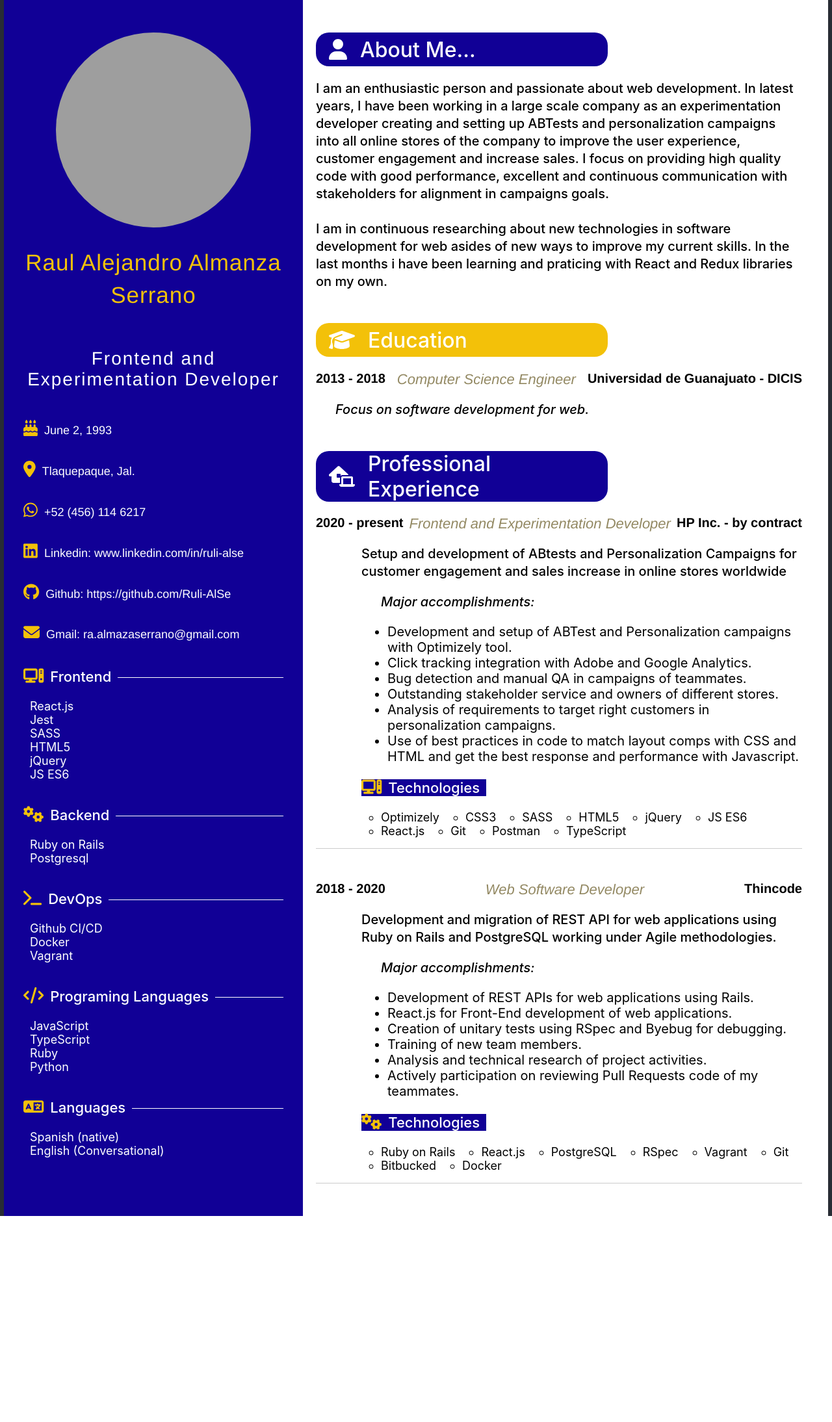
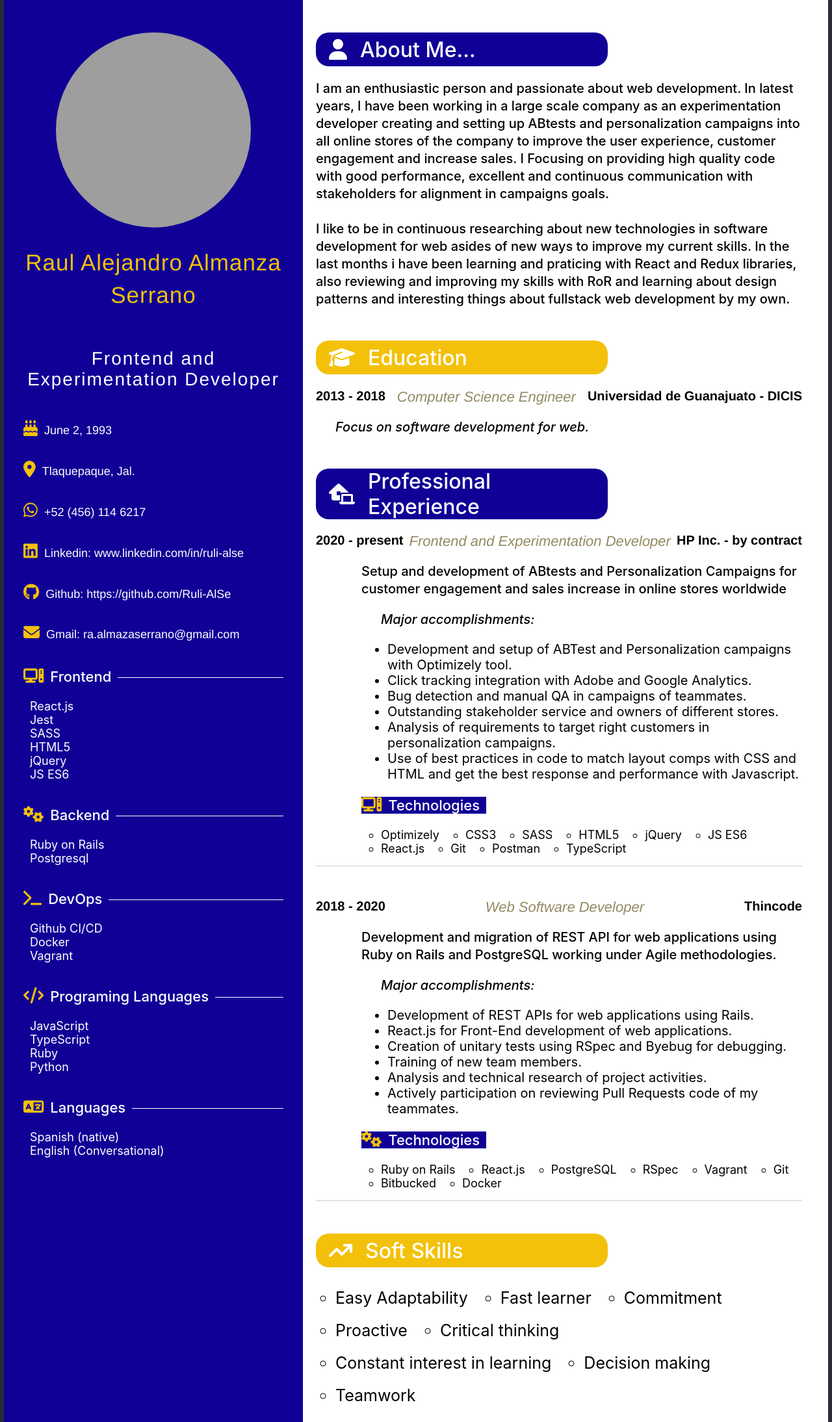
Before and after one commit to Ruli-AlSe/my_resume, a JavaScript app: page / in a window 1280 px wide. Shown: the whole page at 65% size. Before the commit the page ends 1871 px from the top, so only its background shows below. Built offline with nearby package versions, Linux system fonts and the light colour scheme; grey boxes are pictures that could not be loaded; the HTML template or start-up script is replaced by a standard one.

Commit message:
Add soft skills section

```diff
--- a/public/index.html
+++ b/public/index.html
@@ -5,10 +5,7 @@
     <link rel="icon" href="%PUBLIC_URL%/favicon.ico" />
     <meta name="viewport" content="width=device-width, initial-scale=1" />
     <meta name="theme-color" content="#000000" />
-    <meta
-      name="description"
-      content="Web site created using create-react-app"
-    />
+    <meta name="description" content="Raul Almanza's Resume" />
     <link rel="apple-touch-icon" href="%PUBLIC_URL%/logo192.png" />
     <!--
       manifest.json provides metadata used when your web app is installed on a
@@ -24,7 +21,7 @@
       work correctly both with client-side routing and a non-root public URL.
       Learn how to configure a non-root public URL by running `npm run build`.
     -->
-    <title>React App</title>
+    <title>Raul Almanza's resume</title>
   </head>
   <body>
     <noscript>You need to enable JavaScript to run this app.</noscript>
--- a/src/components/AboutMe.js
+++ b/src/components/AboutMeSection.js
@@ -10,16 +10,18 @@ export default function AboutMe() {
       <p className="resume__paragraph">
         I am an enthusiastic person and passionate about web development. In
         latest years, I have been working in a large scale company as an
-        experimentation developer creating and setting up ABTests and
+        experimentation developer creating and setting up ABtests and
         personalization campaigns into all online stores of the company to
         improve the user experience, customer engagement and increase sales. I
-        focus on providing high quality code with good performance, excellent
+        Focusing on providing high quality code with good performance, excellent
         and continuous communication with stakeholders for alignment in
         campaigns goals. <br />
-        <br />I am in continuous researching about new technologies in software
-        development for web asides of new ways to improve my current skills. In
-        the last months i have been learning and praticing with React and Redux
-        libraries on my own.
+        <br />I like to be in continuous researching about new technologies in
+        software development for web asides of new ways to improve my current
+        skills. In the last months i have been learning and praticing with React
+        and Redux libraries, also reviewing and improving my skills with RoR and
+        learning about design patterns and interesting things about fullstack
+        web development by my own.
       </p>
     </div>
   );
--- a/src/components/Experience.js
+++ b/src/components/ProfessionalExperienceSection.js
@@ -3,7 +3,7 @@ import { FontAwesomeIcon } from "@fortawesome/react-fontawesome";
 import { faHouseLaptop } from "@fortawesome/free-solid-svg-icons";
 import { faComputer, faGears } from "@fortawesome/free-solid-svg-icons";
 
-export default function Experience() {
+export default function ProfessionalExperience() {
   return (
     <div className="resume__section">
       <h1 className="resume__title resume__title--odd">
--- a/src/components/Skills.js
+++ b/src/components/Skills.js
@@ -6,18 +6,16 @@ export default function Skills({ description, skills, icon, classModifier }) {
   });
   return (
     <div className="sidebar__technologies sidebar__technologies--white-gackground">
+      {icon && (
         <p className="sidebar__text-with-line">
           <span>
             <FontAwesomeIcon icon={icon} />
             {description}
           </span>
         </p>
+      )}
       <ul
-        className={`sidebar__technologies-list ${
-          classModifier !== undefined
-            ? "sidebar__technologies-list--row"
-            : "sidebar__technologies-list"
-        }`}
+        className={`sidebar__technologies-list sidebar__technologies-list${classModifier}`}
       >
         {skillsMap}
       </ul>
--- /dev/null
+++ b/src/components/SoftSkillsSection.js
@@ -0,0 +1,27 @@
+import Skills from "../components/Skills";
+import { FontAwesomeIcon } from "@fortawesome/react-fontawesome";
+import { faArrowTrendUp } from "@fortawesome/free-solid-svg-icons";
+
+export default function SoftSkills() {
+  return (
+    <div className="resume__section">
+      <h1 className="resume__title resume__title--even">
+        <FontAwesomeIcon icon={faArrowTrendUp} /> Soft Skills
+      </h1>
+      <Skills
+        description={"Technologies"}
+        skills={[
+          "Easy Adaptability",
+          "Fast learner",
+          "Commitment",
+          "Proactive",
+          "Critical thinking",
+          "Constant interest in learning",
+          "Decision making",
+          "Teamwork",
+        ]}
+        classModifier="--row sidebar__technologies-list--big"
+      />
+    </div>
+  );
+}
--- a/src/pages/MyCV.js
+++ b/src/pages/MyCV.js
@@ -1,7 +1,8 @@
 import SideBar from "../components/SideBar";
-import AboutMe from "../components/AboutMe";
-import Education from "../components/Education";
-import Experience from "../components/Experience";
+import AboutMe from "../components/AboutMeSection";
+import Education from "../components/EducationSection";
+import ProfessionalExperience from "../components/ProfessionalExperienceSection";
+import SoftSkills from "../components/SoftSkillsSection";
 import "../styles/pages/mycv.scss";
 
 export default function MyCV() {
@@ -11,7 +12,8 @@ export default function MyCV() {
       <div className="resume__main-content">
         <AboutMe />
         <Education />
-        <Experience />
+        <ProfessionalExperience />
+        <SoftSkills />
       </div>
     </div>
   );
--- a/src/styles/components/sidebar.scss
+++ b/src/styles/components/sidebar.scss
@@ -45,6 +45,13 @@
         font-size: 18px;
         margin: 0 20px;
         color: $color-black;
+      }
+    }
+    &--big {
+      li {
+        font-size: 25px;
+        margin-right: 30px;
+        line-height: 50px;
       }
     }
   }
```
Also changed, not shown: src/components/EducationSection.js (renamed from src/components/Education.js). Lines whose indentation alone changed are shown as unchanged.
